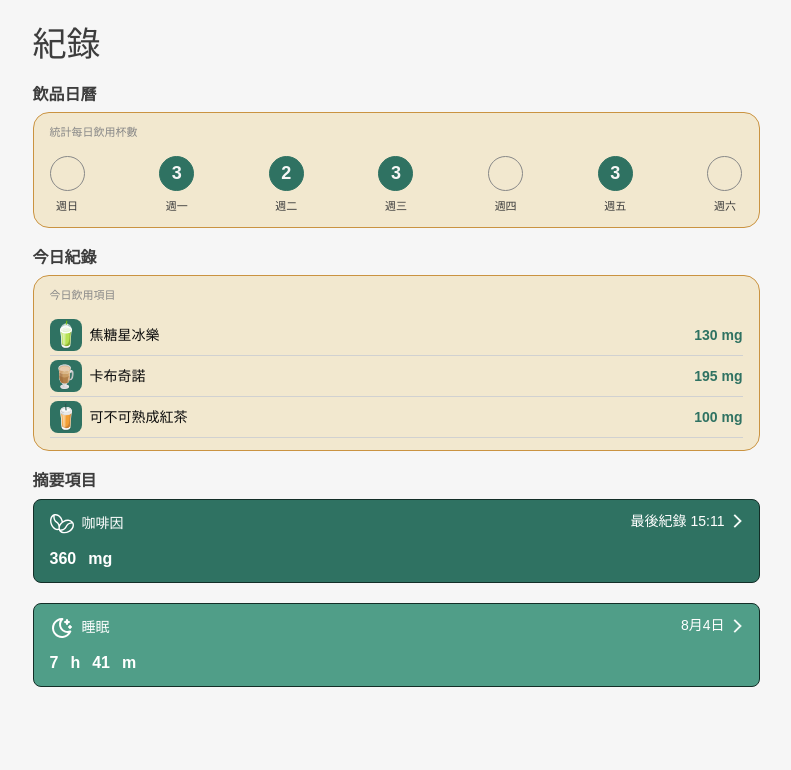
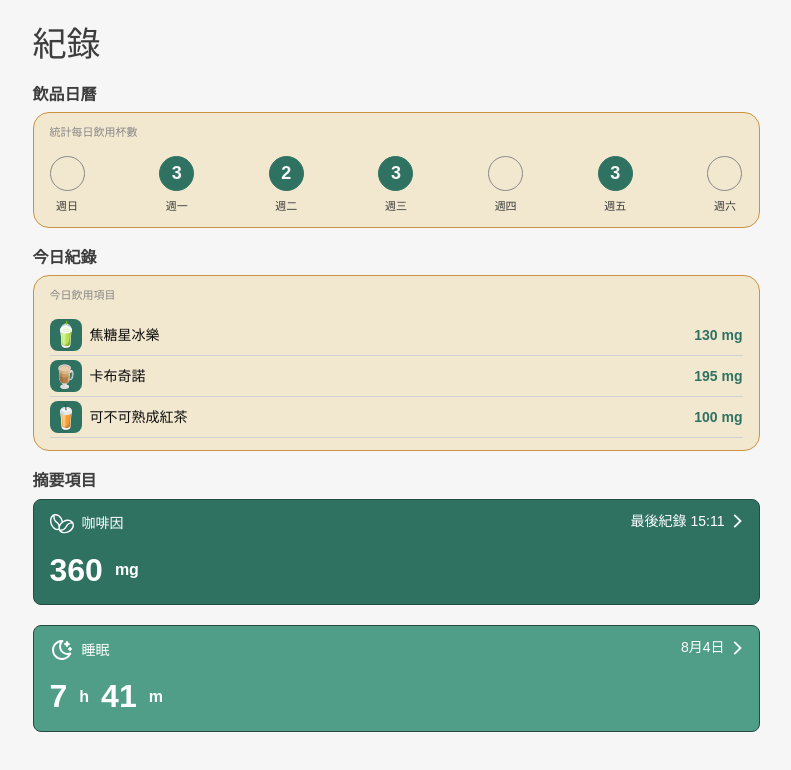
Before and after one commit to scorpiusDye/aapdActivity, a website built with Vite: page pages/record.html in a window 1280 px wide. Shown: the whole page, without its empty margins (244-1035 px from the left). Built offline with nearby package versions, Linux system fonts and the light colour scheme.

Commit message:
補被覆蓋的 _variables.scss 樣式

```diff
--- a/assets/scss/helpers/_variables.scss
+++ b/assets/scss/helpers/_variables.scss
@@ -163,7 +163,7 @@ $teal-400: #509e88;//tint-color($teal, 20%) !default;
 $teal-500: $teal !default;
 $teal-600: shade-color($teal, 20%) !default;
 $teal-700: shade-color($teal, 40%) !default;
-$teal-800: shade-color($teal, 60%) !default;
+$teal-800: #244b42;//shade-color($teal, 60%) !default;
 $teal-900: #223f38;//shade-color($teal, 80%) !default;
 
 $cyan-100: tint-color($cyan, 80%) !default;
@@ -658,7 +658,9 @@ $font-sizes: (
   6: $h6-font-size,
   7: $font-size-base * 0.875,  //Body2-14px
   8: $font-size-base * 0.75,   //Body3-12px
-  9: $font-size-base * 0.6875  //Body4-11px
+  9: $font-size-base * 0.6875,  //Body4-11px
+  10: $font-size-base * 2        //32px 馬的沒在 guildLine裡突然冒出來ˋˊ
+
 ) !default;
 // scss-docs-end font-sizes
 
```
